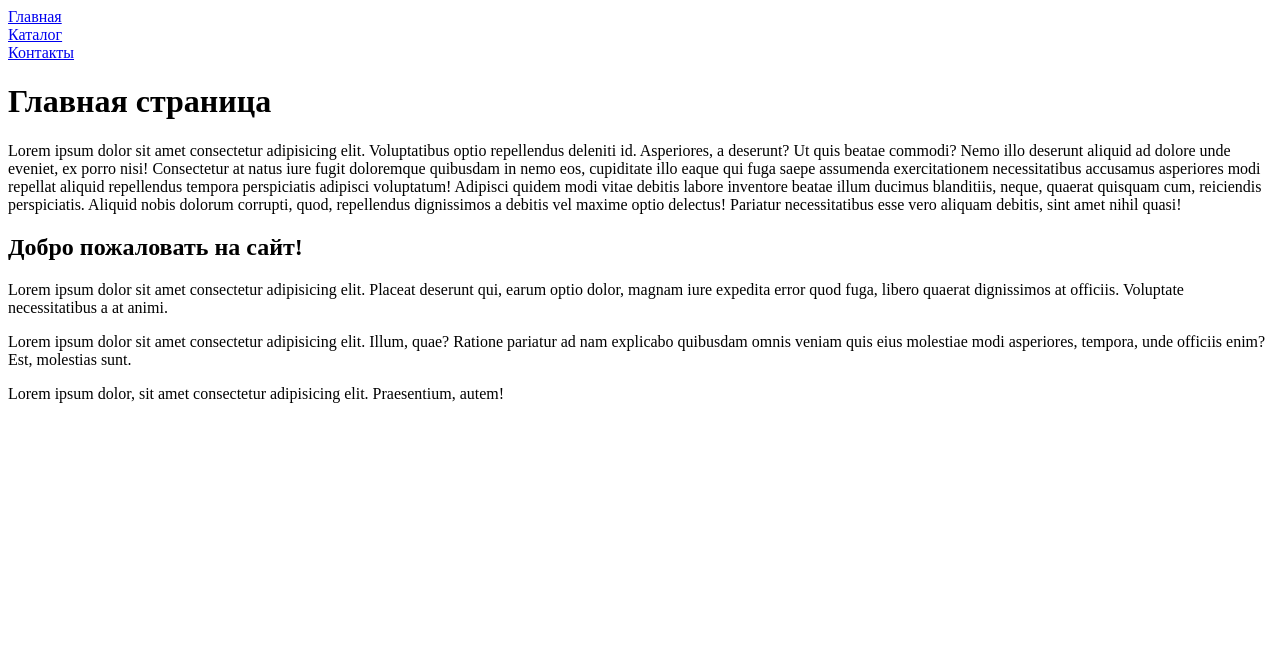
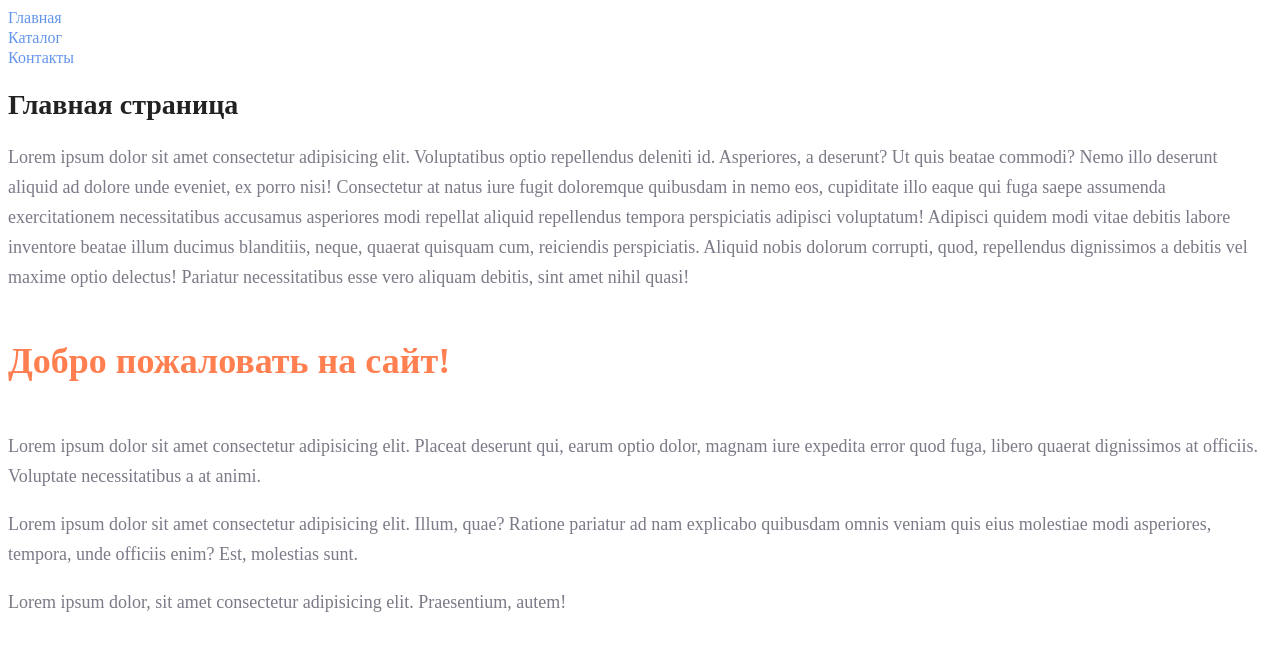
Before and after one commit to PolinaBrag/HTML_course, a plain HTML site: page Homework_1/index.html in a window 1280 px wide. Drawn offline with Linux system fonts and the light colour scheme.

Commit message:
add hw 2

```diff
--- a/Homework_1/index.html
+++ b/Homework_1/index.html
@@ -4,19 +4,20 @@
     <meta charset="UTF-8">
     <meta http-equiv="X-UA-Compatible" content="IE=edge">
     <meta name="viewport" content="width=device-width, initial-scale=1.0">
+    <link rel="stylesheet" href="style.css">
     <title>Главная</title>
 </head>
 <body>
-    <a href="#">Главная</a>
+    <a class="link" href="#">Главная</a>
     <br>
-    <a href="./catalog/catalog.html">Каталог</a>
+    <a class="link" href="./catalog/catalog.html">Каталог</a>
     <br>
-    <a href="#">Контакты</a>
-    <h1>Главная страница</h1>
-    <p>Lorem ipsum dolor sit amet consectetur adipisicing elit. Voluptatibus optio repellendus deleniti id. Asperiores, a deserunt? Ut quis beatae commodi? Nemo illo deserunt aliquid ad dolore unde eveniet, ex porro nisi! Consectetur at natus iure fugit doloremque quibusdam in nemo eos, cupiditate illo eaque qui fuga saepe assumenda exercitationem necessitatibus accusamus asperiores modi repellat aliquid repellendus tempora perspiciatis adipisci voluptatum! Adipisci quidem modi vitae debitis labore inventore beatae illum ducimus blanditiis, neque, quaerat quisquam cum, reiciendis perspiciatis. Aliquid nobis dolorum corrupti, quod, repellendus dignissimos a debitis vel maxime optio delectus! Pariatur necessitatibus esse vero aliquam debitis, sint amet nihil quasi!</p>
-    <h2>Добро пожаловать на сайт!</h2>
-    <p>Lorem ipsum dolor sit amet consectetur adipisicing elit. Placeat deserunt qui, earum optio dolor, magnam iure expedita error quod fuga, libero quaerat dignissimos at officiis. Voluptate necessitatibus a at animi.</p>
-    <p>Lorem ipsum dolor sit amet consectetur adipisicing elit. Illum, quae? Ratione pariatur ad nam explicabo quibusdam omnis veniam quis eius molestiae modi asperiores, tempora, unde officiis enim? Est, molestias sunt.</p>
-    <p>Lorem ipsum dolor, sit amet consectetur adipisicing elit. Praesentium, autem!</p>
+    <a class="link" href="#">Контакты</a>
+    <h1 class="title">Главная страница</h1>
+    <p class="paragraph">Lorem ipsum dolor sit amet consectetur adipisicing elit. Voluptatibus optio repellendus deleniti id. Asperiores, a deserunt? Ut quis beatae commodi? Nemo illo deserunt aliquid ad dolore unde eveniet, ex porro nisi! Consectetur at natus iure fugit doloremque quibusdam in nemo eos, cupiditate illo eaque qui fuga saepe assumenda exercitationem necessitatibus accusamus asperiores modi repellat aliquid repellendus tempora perspiciatis adipisci voluptatum! Adipisci quidem modi vitae debitis labore inventore beatae illum ducimus blanditiis, neque, quaerat quisquam cum, reiciendis perspiciatis. Aliquid nobis dolorum corrupti, quod, repellendus dignissimos a debitis vel maxime optio delectus! Pariatur necessitatibus esse vero aliquam debitis, sint amet nihil quasi!</p>
+    <h2 class="littleTitle">Добро пожаловать на сайт!</h2>
+    <p class="paragraph">Lorem ipsum dolor sit amet consectetur adipisicing elit. Placeat deserunt qui, earum optio dolor, magnam iure expedita error quod fuga, libero quaerat dignissimos at officiis. Voluptate necessitatibus a at animi.</p>
+    <p class="paragraph">Lorem ipsum dolor sit amet consectetur adipisicing elit. Illum, quae? Ratione pariatur ad nam explicabo quibusdam omnis veniam quis eius molestiae modi asperiores, tempora, unde officiis enim? Est, molestias sunt.</p>
+    <p class="paragraph">Lorem ipsum dolor, sit amet consectetur adipisicing elit. Praesentium, autem!</p>
 </body>
 </html>
--- /dev/null
+++ b/Homework_1/style.css
@@ -0,0 +1,32 @@
+a {
+    text-decoration: none;
+}
+
+.link {
+    color: cornflowerblue;
+    font-size: 16px;
+    line-height: 20px;
+}
+
+.title {
+    color: #222222;
+    font-size: 28px;
+    line-height: 36px;
+    font-weight: bold;
+}
+
+.paragraph {
+    font-style: normal;
+    font-weight: 300;
+    font-size: 18px;
+    line-height: 30px;
+    color: #7d7987;
+}
+
+.littleTitle {
+    color: coral;
+    font-style: normal;
+    font-weight: 700;
+    font-size: 36px;
+    line-height: 80px;
+}
--- /dev/null
+++ b/Lesson_1/style.css
@@ -0,0 +1,59 @@
+body {
+    font-family: sans-serif
+}
+
+a {
+    text-decoration: none;
+}
+.link {
+    color: cornflowerblue;
+    font-size: 16px;
+    line-height: 20px;
+}
+
+.title {
+    color: #222222;
+    font-size: 28px;
+    line-height: 36px;
+    font-weight: bold;
+}
+
+.littleTitle {
+    color: coral;
+    font-style: normal;
+    font-weight: 700;
+    font-size: 36px;
+    line-height: 80px;
+
+}
+
+.paragraph {
+    font-style: normal;
+    font-weight: 300;
+    font-size: 18px;
+    line-height: 30px;
+    color: #7d7987;
+}
+
+.pic{
+    border-radius: 10px
+}
+
+.inputPlace {
+    width: 200px;
+    outline: none;
+    border: 1px solid #ccc;
+    border-radius: 15px;
+    font-size: 14px;
+    line-height: 30px;
+    height: 30px;
+
+}
+
+.btn {
+    width: 100px;
+    height: 30px;
+    font-size: 14px;
+    border: 1px solid #ccc;
+    border-radius: 10px;
+}
```
Also changed, not shown: Homework_1/catalog/catalog.html (+9 -8 lines), Lesson_1/form.html (+11 -8 lines), Lesson_1/index.html (+12 -9 lines), Lesson_1/info/about.html (+8 -5 lines).
